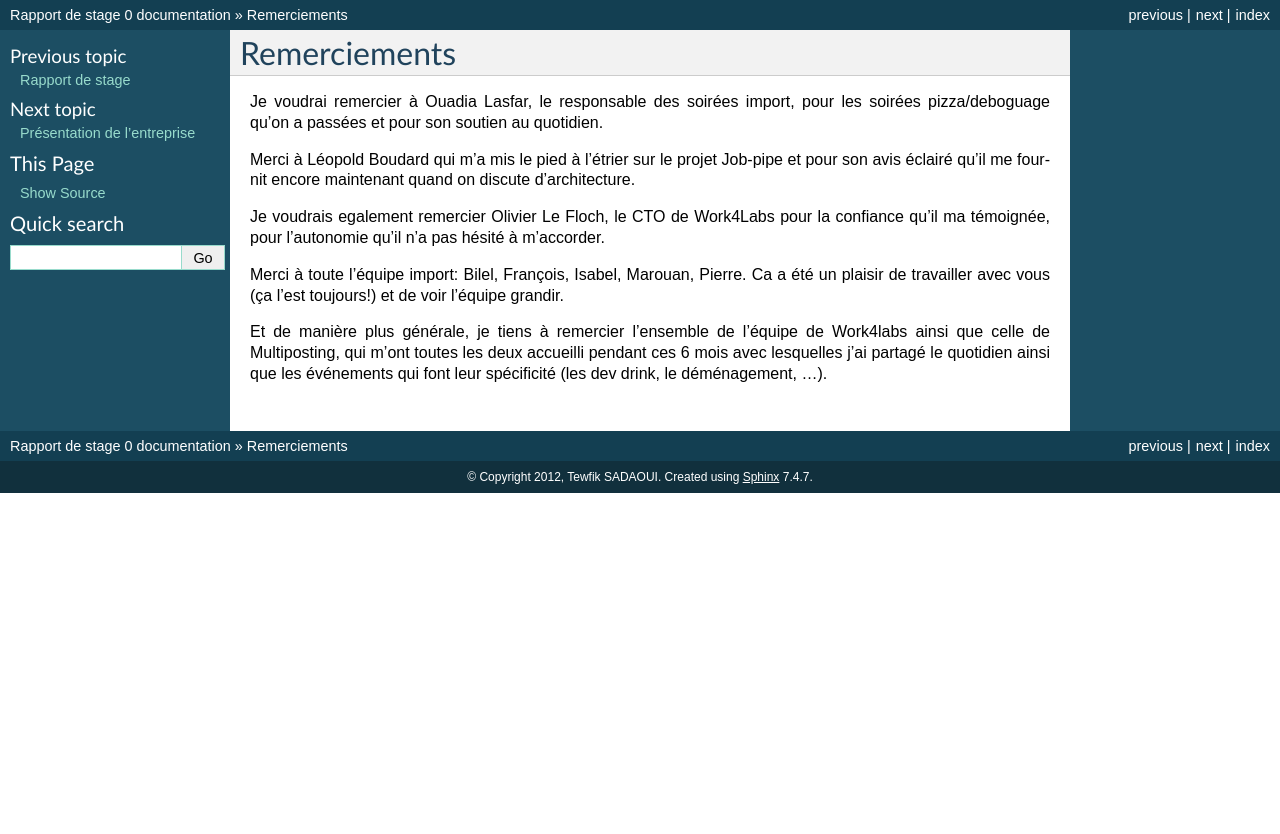
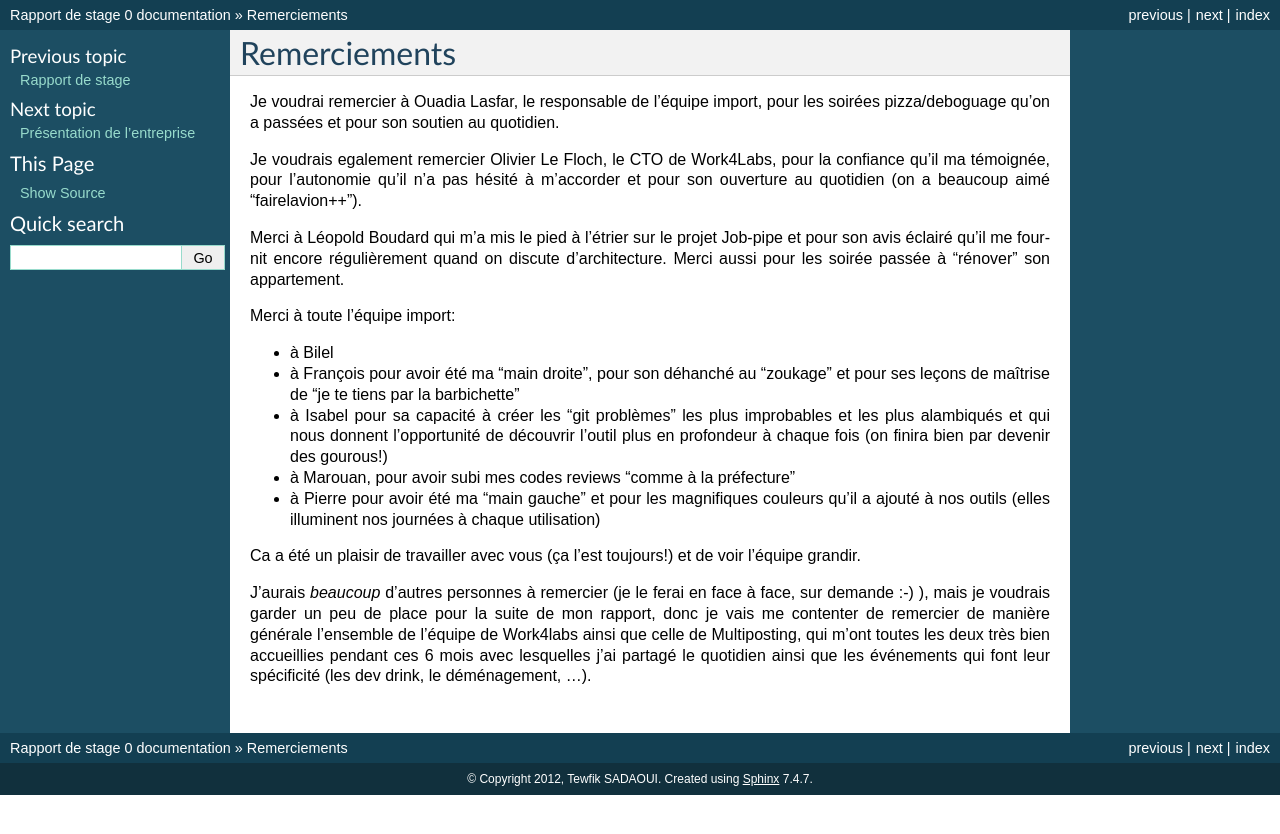
Before and after one commit to tsadaoui/Rapport_stage, a Sphinx documentation site: the page built from source/remerciements.rst, in a window 1280 px wide. Shown: the top 834 px of the page. Built offline with Sphinx 7.4.7, drawn with Linux system fonts in a browser that asks for light colours.

Commit message:
Amélioration des remerciements

```diff
--- a/source/remerciements.rst
+++ b/source/remerciements.rst
@@ -1,12 +1,21 @@
 Remerciements
 =============
 
-Je voudrai remercier à Ouadia Lasfar, le responsable des soirées import, pour les soirées pizza/deboguage qu'on a passées et pour son soutien au quotidien.
 
-Merci à Léopold Boudard qui m'a mis le pied à l'étrier sur le projet Job-pipe et pour son avis éclairé qu'il me fournit encore maintenant quand on discute d'architecture.
+Je voudrai remercier à Ouadia Lasfar, le responsable de l'équipe import, pour les soirées pizza/deboguage qu'on a passées et pour son soutien au quotidien.
 
-Je voudrais egalement remercier Olivier Le Floch, le CTO de Work4Labs pour la confiance qu'il ma témoignée, pour l'autonomie qu'il n'a pas hésité à m'accorder.
+Je voudrais egalement remercier Olivier Le Floch, le CTO de Work4Labs, pour la confiance qu'il ma témoignée, pour l'autonomie qu'il n'a pas hésité à m'accorder et pour son ouverture au quotidien (on a beaucoup aimé "fairelavion++").
 
-Merci à toute l'équipe import: Bilel, François, Isabel, Marouan, Pierre. Ca a été un plaisir de travailler avec vous (ça l'est toujours!) et de voir l'équipe grandir.
+Merci à Léopold Boudard qui m'a mis le pied à l'étrier sur le projet Job-pipe et pour son avis éclairé qu'il me fournit encore régulièrement quand on discute d'architecture. Merci aussi pour les soirée passée à "rénover" son appartement.
 
-Et de manière plus générale, je tiens à remercier l'ensemble de l'équipe de Work4labs ainsi que celle de Multiposting, qui m'ont toutes les deux accueilli pendant ces 6 mois avec lesquelles j'ai partagé le quotidien ainsi que les événements qui font leur spécificité (les dev drink, le déménagement, ...).
+Merci à toute l'équipe import:
+
+* à Bilel
+* à François pour avoir été ma "main droite", pour son déhanché au "zoukage" et pour ses leçons de maîtrise de "je te tiens par la barbichette"
+* à Isabel pour sa capacité à créer les "git problèmes" les plus improbables et les plus alambiqués et qui nous donnent l'opportunité de découvrir l'outil plus en profondeur à chaque fois (on finira bien par devenir des gourous!)
+* à Marouan, pour avoir subi mes codes reviews "comme à la préfecture"
+* à Pierre pour avoir été ma "main gauche" et pour les magnifiques couleurs qu'il a ajouté à nos outils (elles illuminent nos journées à chaque utilisation)
+
+Ca a été un plaisir de travailler avec vous (ça l'est toujours!) et de voir l'équipe grandir.
+
+J'aurais *beaucoup* d'autres personnes à remercier (je le ferai en face à face, sur demande :-) ), mais je voudrais garder un peu de place pour la suite de mon rapport, donc je vais me contenter de remercier de manière générale l'ensemble de l'équipe de Work4labs ainsi que celle de Multiposting, qui m'ont toutes les deux très bien accueillies pendant ces 6 mois avec lesquelles j'ai partagé le quotidien ainsi que les événements qui font leur spécificité (les dev drink, le déménagement, ...).
```
